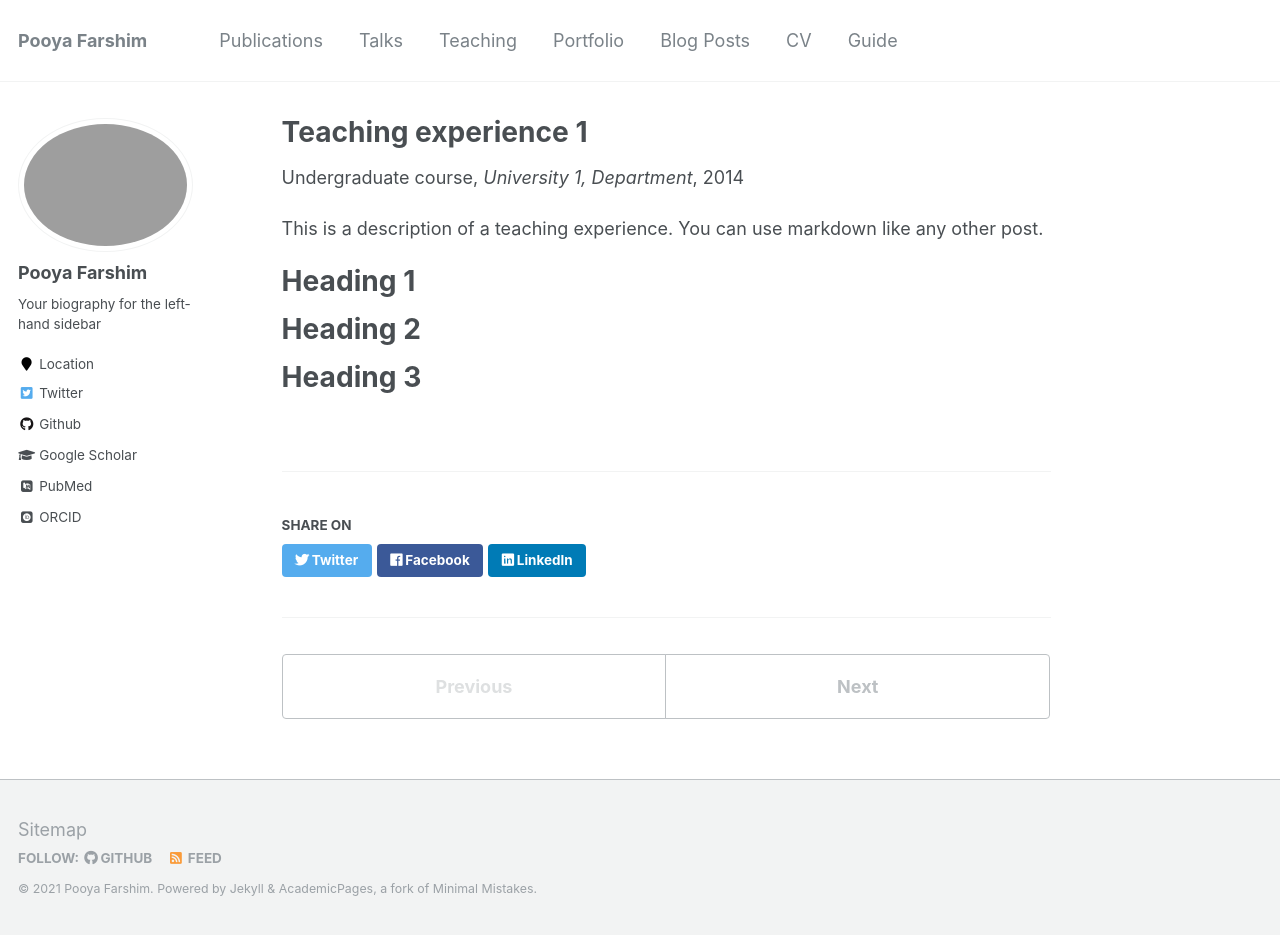
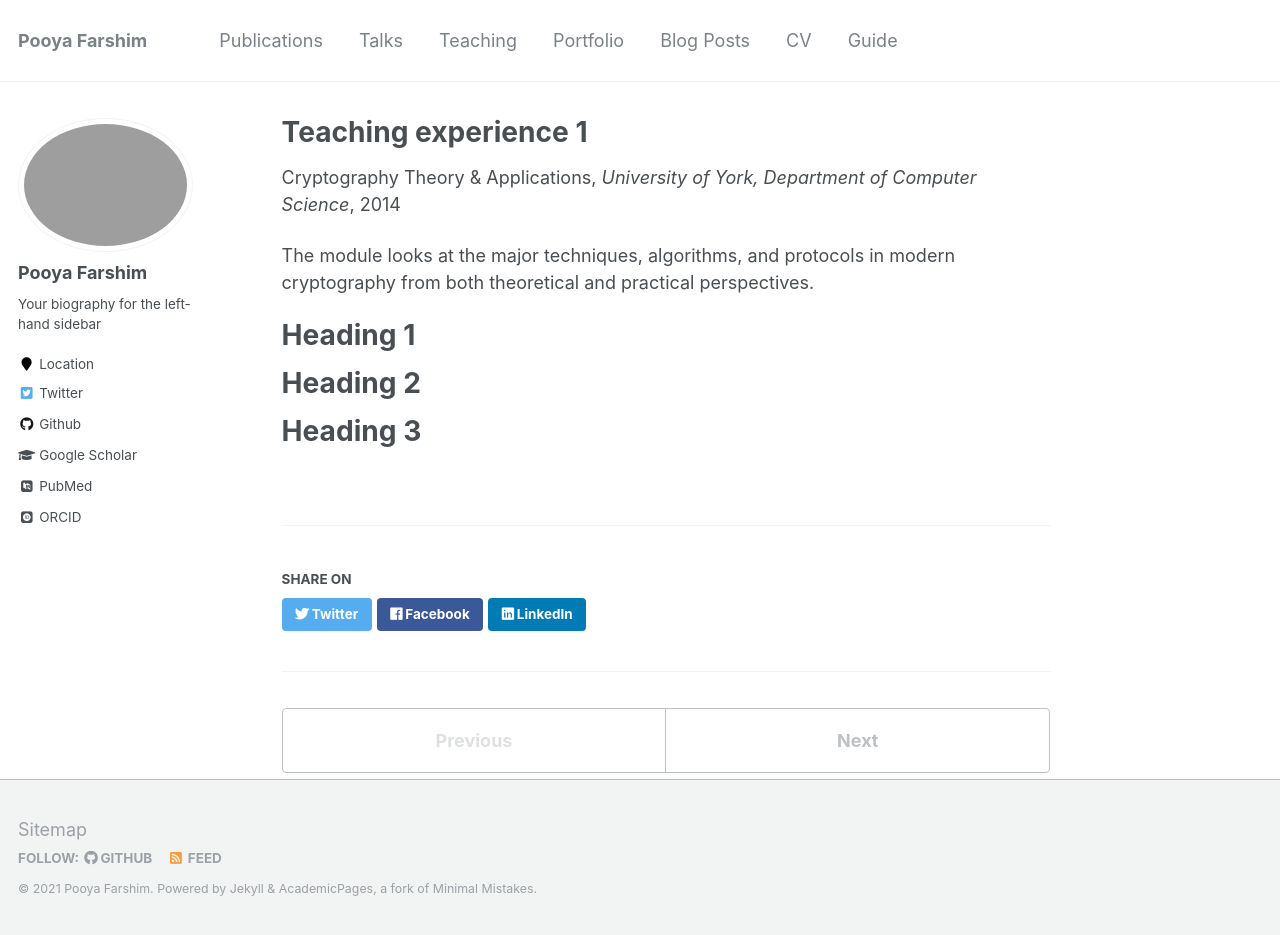
Before and after one commit to farshim/farshim.github.io, a Jekyll site: the page built from _teaching/2014-spring-teaching-1.md, in a window 1280 px wide and 935 px high. Built offline with Jekyll 4.4.1, drawn with Linux system fonts in a browser that asks for light colours; some web fonts are replaced.

Commit message:
initial playing

```diff
--- a/_teaching/2014-spring-teaching-1.md
+++ b/_teaching/2014-spring-teaching-1.md
@@ -1,14 +1,14 @@
 ---
 title: "Teaching experience 1"
 collection: teaching
-type: "Undergraduate course"
-permalink: /teaching/2014-spring-teaching-1
-venue: "University 1, Department"
+type: "Cryptography Theory & Applications"
+permalink: /teaching/CTAP-2020-21
+venue: "University of York, Department  of Computer Science"
 date: 2014-01-01
-location: "City, Country"
+location: "York, United Kingdom"
 ---
 
-This is a description of a teaching experience. You can use markdown like any other post.
+The module looks at the major techniques, algorithms, and protocols in modern cryptography from both theoretical and practical perspectives.
 
 Heading 1
 ======
```
Also changed, not shown: 1 other file.
